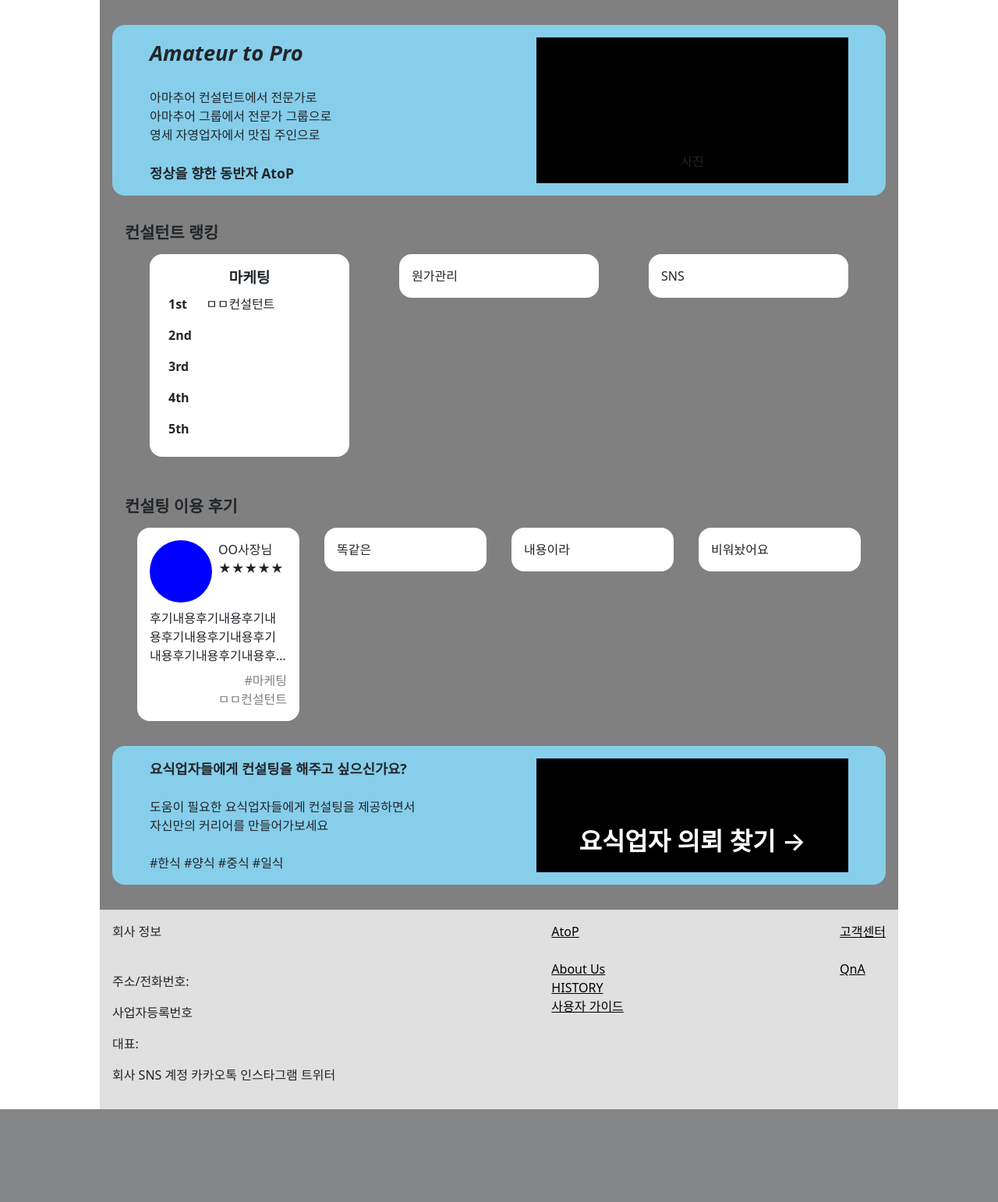
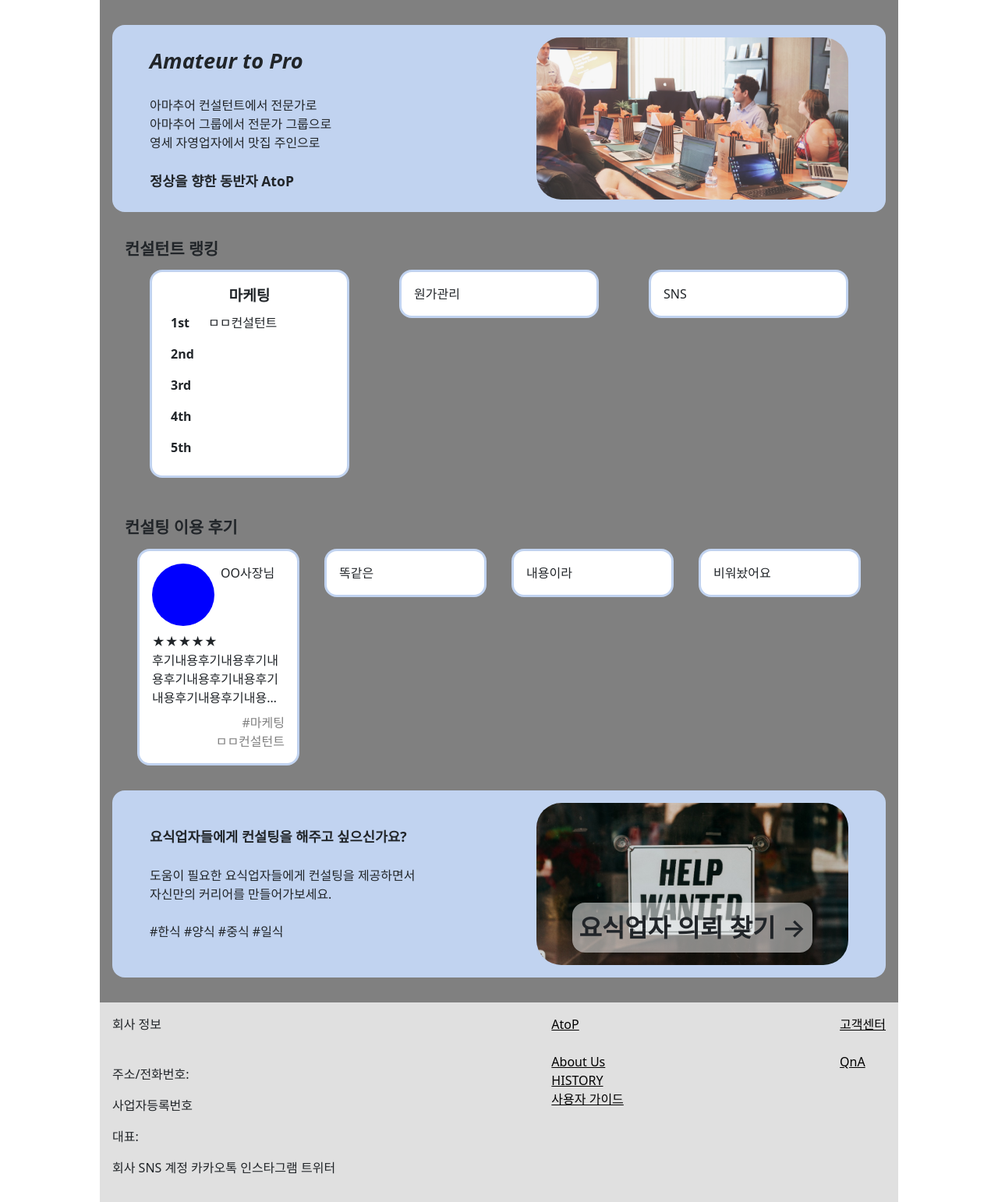
Before and after one commit to A-to-P/atop, a Django app: page / in a window 1280 px wide. Shown: the part 50-1592 px from the top of the page at 78% size. Before the commit the page ends 1473 px from the top, so only its background shows below. Run offline with Django 4.2, Linux system fonts and the light colour scheme; data that the repository does not hold is empty.

Commit message:
Feat: home text_container 유형 나누고 CSS

```diff
--- a/base/static/css/home.css
+++ b/base/static/css/home.css
@@ -18,6 +18,7 @@
     box-sizing: border-box;
     border-radius: 1rem;
     background-color: white;
+    border : 0.2rem solid rgb(193, 211, 240)
 }
 
 .title {
@@ -40,7 +41,8 @@
     display: flex;
     justify-content: space-between;
     padding: 1rem 3rem;
-    background-color: skyblue;
+    height: 15rem;
+    background-color: rgb(193, 211, 240);
 }
 
 .img_container{
@@ -48,8 +50,19 @@
     justify-content: center;
     align-items: flex-end;
     width: 25rem;
-    padding: 1rem;
+    border-radius: 2rem;
     background-color: black;
+    background-image: url(../../static/img/AtoP_main_img.png);
+    background-size: cover;
+    background-position: center;
+}
+
+.findRequest {
+    background-image: url(../../static/img/find_request.png);
+}
+
+.postRequest {
+    background-image: url(../../static/img/post_request.png);
 }
 
 .rank_container {
@@ -112,7 +125,21 @@
 }
 
 .findRequest_text{
-    color: white;
+    margin: 1rem;
+    padding: 0.5rem;
+    border-radius: 1rem;
+    background-color: rgba(255,255,255, 0.5);
     font-size: 2rem;
     font-weight: 600;
 }
+
+.findRequest_text:hover{
+    cursor: pointer;
+    text-decoration: underline;
+}
+
+.text_container {
+    display: flex;
+    flex-direction: column;
+    justify-content: center;
+}
--- a/base/templates/home.html
+++ b/base/templates/home.html
@@ -17,7 +17,9 @@
         <div class="text">아마추어 컨설턴트에서 전문가로<br>아마추어 그룹에서 전문가 그룹으로<br>영세 자영업자에서 맛집 주인으로</div><br>
         <div class="text bold_text">정상을 향한 동반자 AtoP</div>
       </div>
-      <div class="img_container">사진</div>
+      <div class="img_container">
+        <!-- <img class="img" {% if con_profile.image %} src="{{con_profile.image.url}}" {% endif %}  src="{% static '\image\basic_profile.png' %}" alt="프로필 사진"> -->
+      </div>
     </div>
     <div class="wrapper">
       <div class="title">컨설턴트 랭킹</div>
@@ -56,17 +58,34 @@
       </div>
     </div>
     <div class="wrapper text_wrapper">
+      {% if user.job == 'restaurant' %}
+      <!--요식업자 입장 : 의뢰글 작성페이지 바로가기-->
+      <div class="text_container">
+        <div class="text bold_text">
+          <b>컨설턴트 도움을 받고 싶으신가요?</b>
+        </div><br>
+        <div class="text">컨설팅 의뢰글을 작성해서 <br>대학생 컨설턴트들의 도움을 받아보세요.</div><br>
+        <div class="text">#마케팅 #원가관리 #SNS</div>
+      </div>
+      <div class="img_container postRequest" onclick="location.href='postRequest'">
+        <span class="findRequest_text">컨설팅 요청하기 →
+        </span>
+      </div>
+
+      {% else %}
+      <!--컨설턴트 입장 : 의뢰글 찾기 바로가기 -->
       <div class="text_container">
         <div class="text bold_text">
           <b>요식업자들에게 컨설팅을 해주고 싶으신가요?</b>
         </div><br>
-        <div class="text">도움이 필요한 요식업자들에게 컨설팅을 제공하면서<br>자신만의 커리어를 만들어가보세요</div><br>
+        <div class="text">도움이 필요한 요식업자들에게 컨설팅을 제공하면서<br>자신만의 커리어를 만들어가보세요.</div><br>
         <div class="text">#한식 #양식 #중식 #일식</div>
       </div>
       <div class="img_container findRequest" onclick="location.href='findRequest'">
         <span class="findRequest_text">요식업자 의뢰 찾기 →
         </span>
       </div>
+      {% endif %}
     </div>
   </div>
 
```
Also changed, not shown: base/static/img/AtoP_main_img.png (added), base/static/img/find_request.png (added), base/static/img/post_request.png (added).
